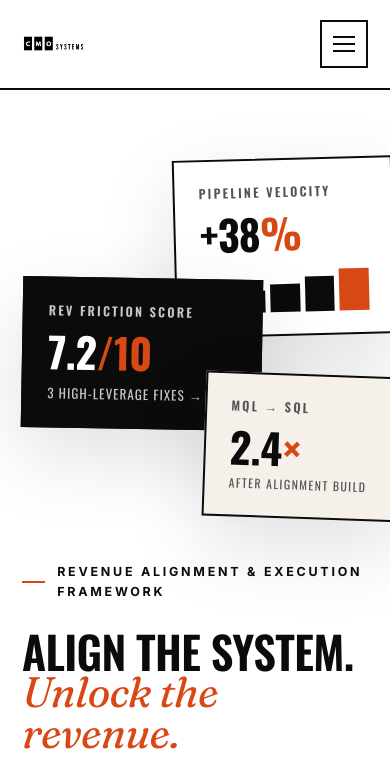
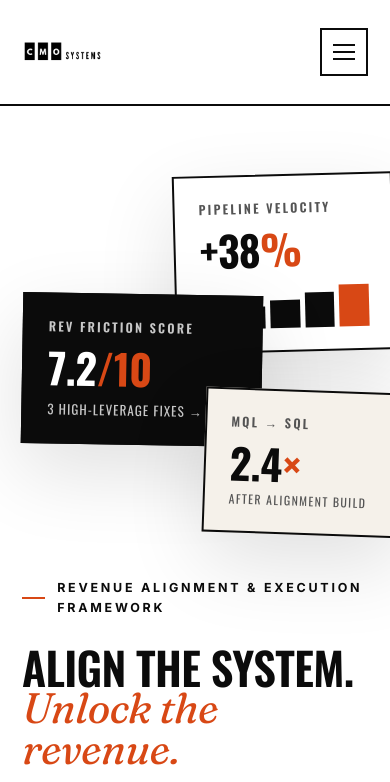
Before and after one commit to hellocmosystems/cmosystems-site, a plain HTML site: page index.html in a window 390 px wide. Shown: the top 782 px of the page. Drawn offline with nearby package versions, Linux system fonts and the light colour scheme.

Commit message:
Further increase nav logo + grow nav bar to match

```diff
--- a/index.html
+++ b/index.html
@@ -134,9 +134,9 @@
       display: flex;
       align-items: center;
       justify-content: space-between;
-      height: 120px;
-    }
-    .nav-logo { display: inline-block; height: 92px; }
+      height: 144px;
+    }
+    .nav-logo { display: inline-block; height: 116px; }
     .nav-logo img { height: 100%; width: auto; display: block; }
     .nav-links { display: flex; align-items: center; gap: 36px; }
     .nav-links a {
@@ -978,8 +978,8 @@
 
       /* Mobile nav: show hamburger, turn links into a dropdown panel */
       .nav-toggle { display: inline-flex; }
-      .nav-inner { height: 88px; }
-      .nav-logo { height: 64px; }
+      .nav-inner { height: 104px; }
+      .nav-logo { height: 82px; }
       .nav-links {
         position: absolute;
         top: 100%;
```
